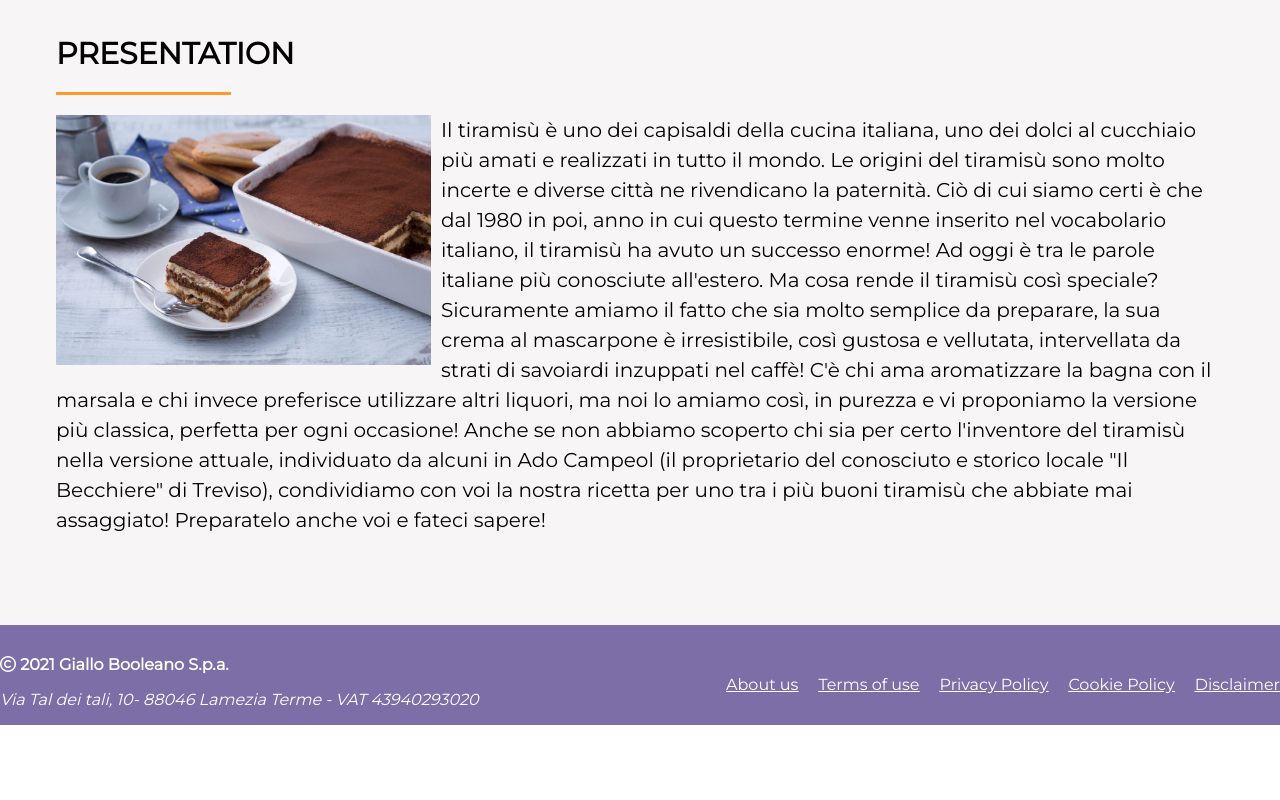
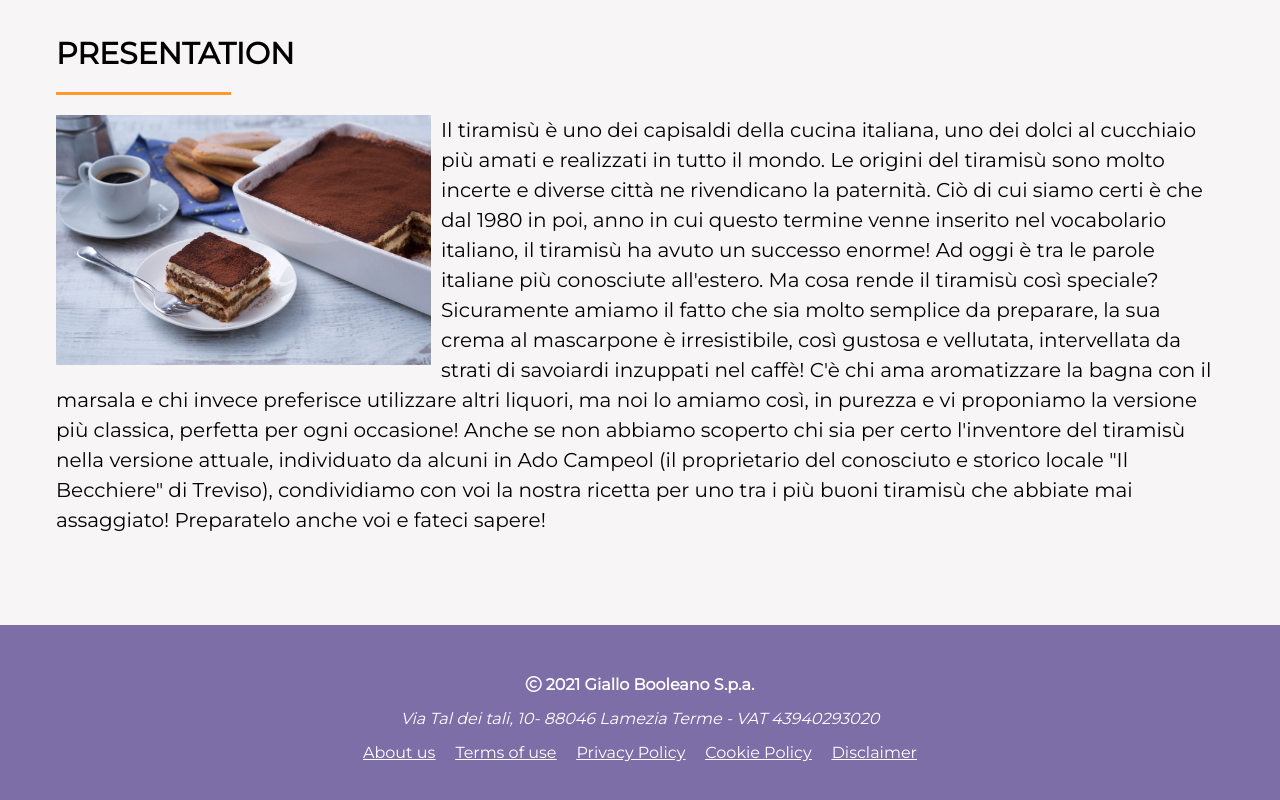
Before and after one commit to FernandoVerderame/htmlcss-responsive-layout, a plain HTML site: page index.html in a window 1280 px wide. Shown: the part 855-1655 px from the top of the page. Before the commit the page ends 1580 px from the top, so only its background shows below. Drawn offline with Linux system fonts and the light colour scheme; a web font is replaced by a local one.

Commit message:
fixed footer

```diff
--- a/css/responsive.css
+++ b/css/responsive.css
@@ -9,8 +9,8 @@
     padding: 0 1rem;
 }
 
-@media screen and (min-width: 768px){
-    #topbar .container{
+@media screen and (min-width: 768px) {
+    #topbar .container {
         margin: 0;
     }
 
@@ -58,10 +58,6 @@
     flex-basis: 30%;
 }
 
-.aside {
-    position: relative;
-}
-
 @media screen and (min-width: 992px) {
     .recipe-title h2 {
         font-size: 40px;
@@ -87,23 +83,7 @@
         display: flex;
     }
 
-    .aside ul {
-        position: absolute;
-        right: 0;
-    }
-
     .footer-link .list-link {
         text-decoration: underline;
     }
-
-    .footer-link .owner {
-        position: absolute;
-        left: 0;
-        top: 30px;
-    }
-
-    .footer-link .address {
-        position: absolute;
-        left: 0;
-    }
 }
```
Also changed, not shown: css/style.css (+4 -4 lines).
